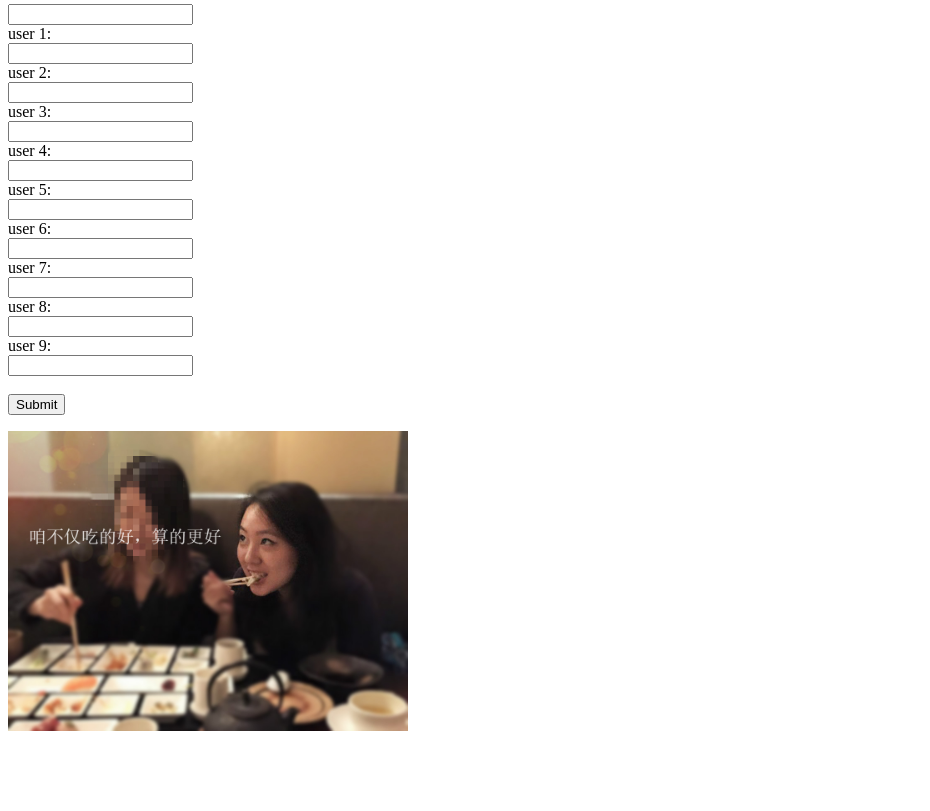
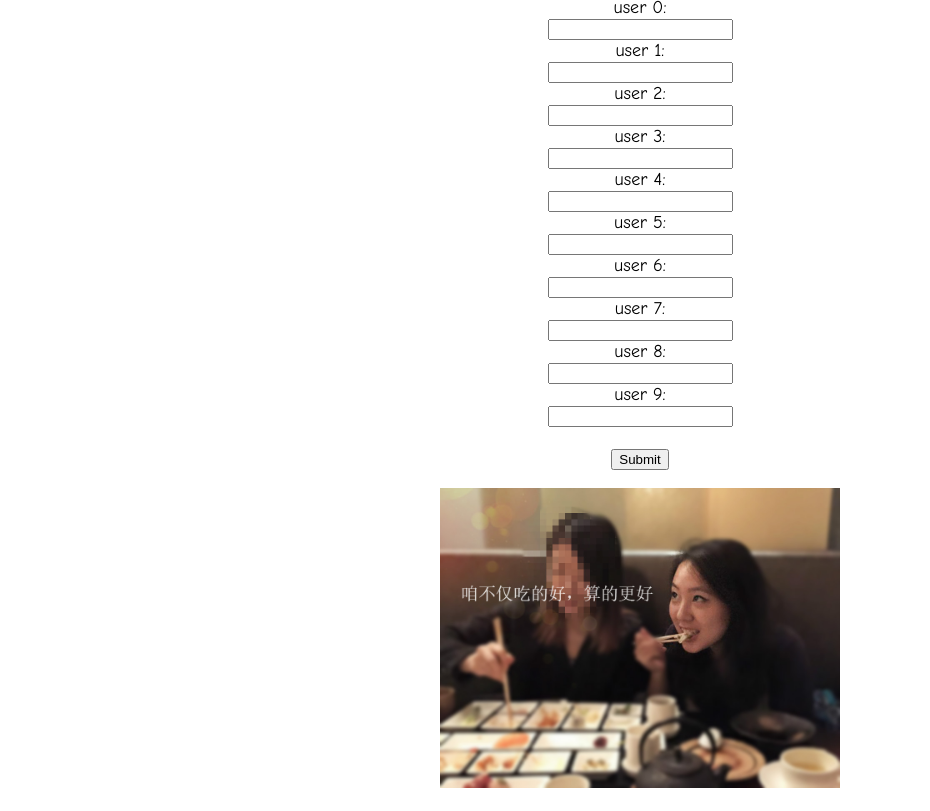
Before and after one commit to lmt822/lmt822.github.io, a plain HTML site: page AAcal.html in a window 1280 px wide. Shown: the part 136-947 px from the top of the page, without its empty margins (0-930 px from the left). Before the commit the page ends 887 px from the top, so only its background shows below. Drawn offline with Linux system fonts and the light colour scheme.

Commit message:
add css for AA

```diff
--- /dev/null
+++ b/AAcal.css
@@ -0,0 +1,9 @@
+body{
+	text-align: center;
+	font-size: 18px;
+	font-family: "Comic Sans MS";
+}
+#output{
+	font-family: "Comic Sans MS";
+	font-size: 15px;
+}
--- a/AAcal.html
+++ b/AAcal.html
@@ -3,6 +3,7 @@
 <head>
 	<title>AAcalculator</title>
 	<meta charset="utf-8" />
+	<link rel="stylesheet" href="AAcal.css" />
 	<script type="text/javascript">
 	function init(){
 		document.getElementById("output").innerHTML = "";
```
